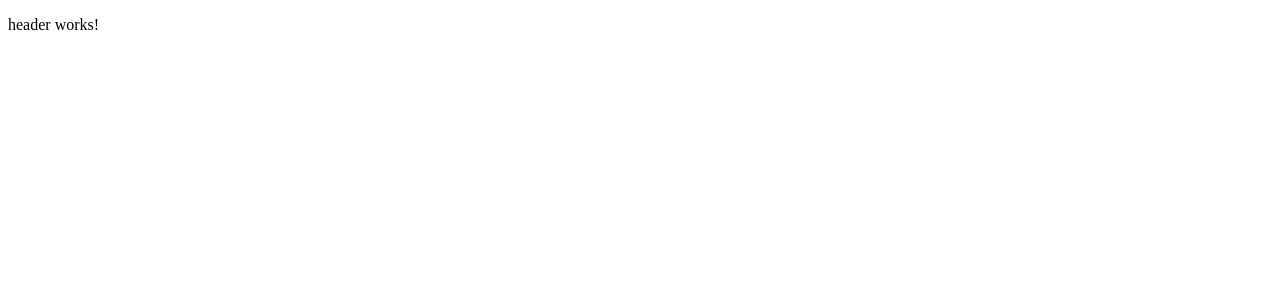
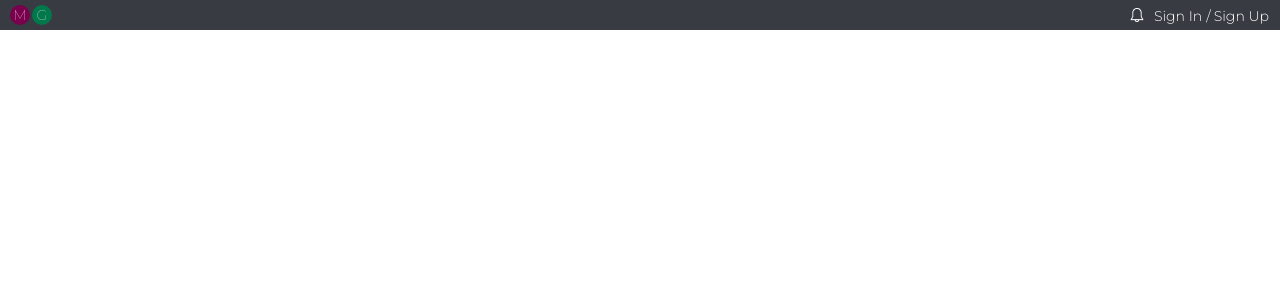
Before and after one commit to STStereotype/my-gallery, an Angular app: page / in a window 1280 px wide. Shown: the top 300 px of the page. Built offline with nearby package versions, Linux system fonts and the light colour scheme.

Commit message:
Стилизация и верстка.
Стилизация и верстка компонента header. Добавление общих стилей в slyle.css

```diff
--- a/src/app/header/header.component.css
+++ b/src/app/header/header.component.css
@@ -0,0 +1,78 @@
+.header-background{
+  display: flex;
+  justify-content: space-between;
+  align-items: center;
+  background: #383C42;
+  padding: 0 10px;
+}
+
+.logo{
+  display: flex;
+  justify-content: center;
+  align-items: center;
+  padding: 5px 0;
+}
+
+.logo_left-background, .logo_right-background{
+  display: flex;
+  justify-content: center;
+  width: 20px;
+  height: 20px;
+  border-radius: 10px;
+}
+
+.logo_left-background{
+  background: #78004C;
+}
+
+.logo_right-background{
+  background: #00784C;
+  margin-left: 2px;
+}
+
+.logo_text{
+  font-size: 14px;
+  font-weight: 100;
+  color: white;
+  margin-top: 1px;
+}
+
+.header_right-block{
+  display: flex;
+  justify-content: center;
+  align-items: center;
+}
+
+.notifications{
+  padding: 0;
+  cursor: pointer;
+  margin: 5px 10px 2px 0;
+}
+
+.authorization{
+  display: flex;
+  color: white;
+  font-size: 14px;
+  font-weight: 300;
+  margin-bottom: -2px;
+  margin-right: 1px;
+}
+
+.authorization p{
+  padding: 0;
+  margin: 0;
+}
+
+.authorization_slash{
+  margin: 0 3px 0 4px !important;
+}
+
+.authorization_sign-in, .authorization_sign-up{
+  color: white;
+  transition: color .5s;
+}
+
+.authorization_sign-up:hover, .authorization_sign-in:hover{
+  color: #8EFFEB;
+  cursor: pointer;
+}
--- a/src/app/header/header.component.html
+++ b/src/app/header/header.component.html
@@ -1 +1,20 @@
-<p>header works!</p>
+<header class="header-background">
+  <div class="logo">
+    <div class="logo_left-background">
+      <p class="logo_text">M</p>
+    </div>
+    <div class="logo_right-background">
+      <p class="logo_text">G</p>
+    </div>
+  </div>
+  <div class="header_right-block">
+    <div class="notifications">
+      <img src="../../assets/images/header/notificationBell.png" alt="notification bell">
+    </div>
+    <div class="authorization">
+      <p class="authorization_sign-in">Sign In</p>
+      <p class="authorization_slash">/</p>
+      <p class="authorization_sign-up">Sign Up</p>
+    </div>
+  </div>
+</header>
--- a/src/styles.css
+++ b/src/styles.css
@@ -1 +1,24 @@
-/* You can add global styles to this file, and also import other style files */
+@import url('https://fonts.googleapis.com/css2?family=Montserrat:wght@100;200;300;400&display=swap');
+
+*{
+  margin: 0;
+  padding: 0;
+}
+
+body{
+  font-family: 'Montserrat', sans-serif;
+  overflow:  hidden;
+}
+
+::-webkit-scrollbar {
+  width: 15px;
+  height: 8px;
+  border: 1px solid #383C42;
+  border-radius: 10px;
+}
+
+::-webkit-scrollbar-thumb {
+  box-shadow: inset 0 0 10px 10px white;
+  border: solid 4px transparent;
+  border-radius: 10px;
+}
```
Also changed, not shown: src/assets/images/header/notificationBell.png (added).
